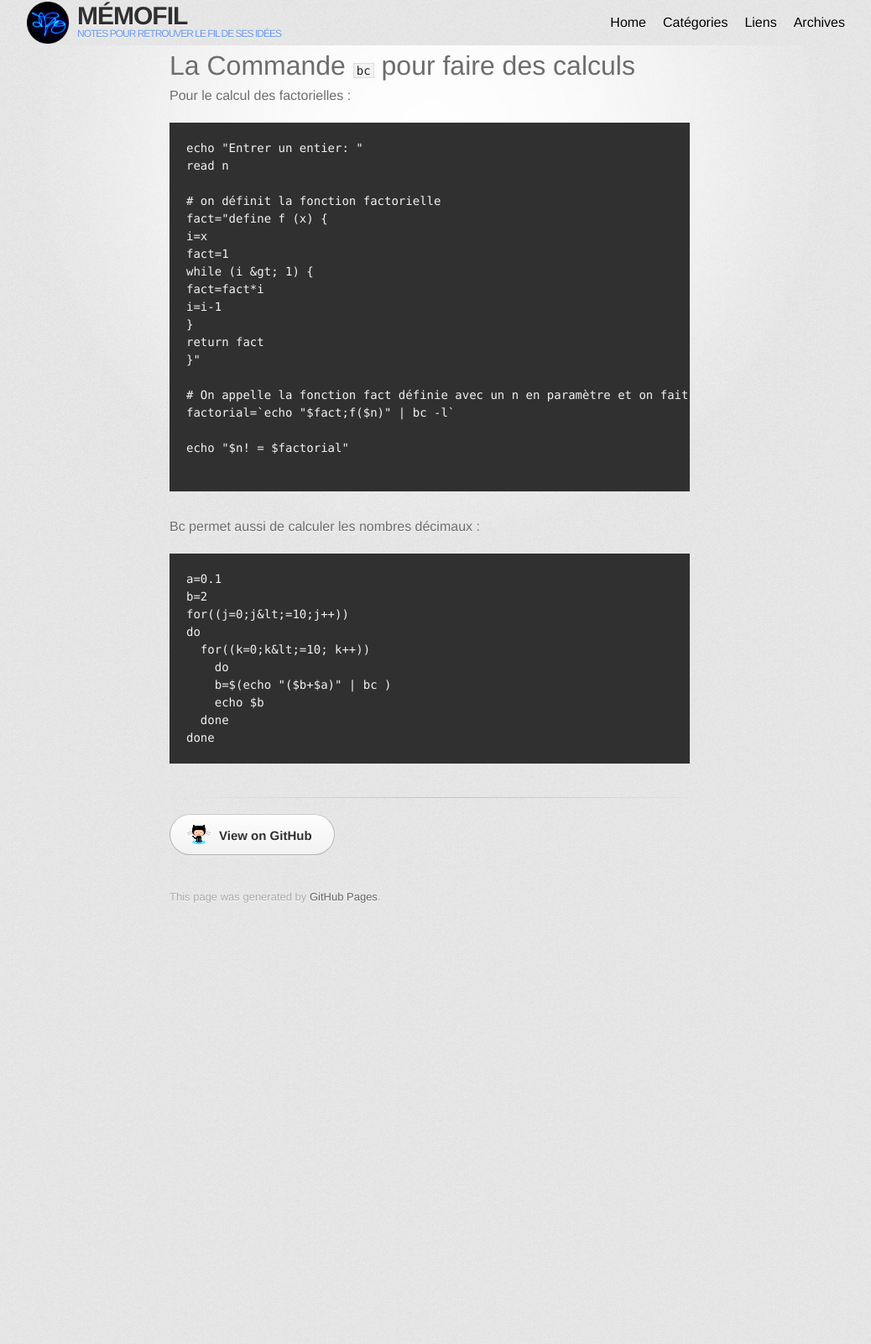
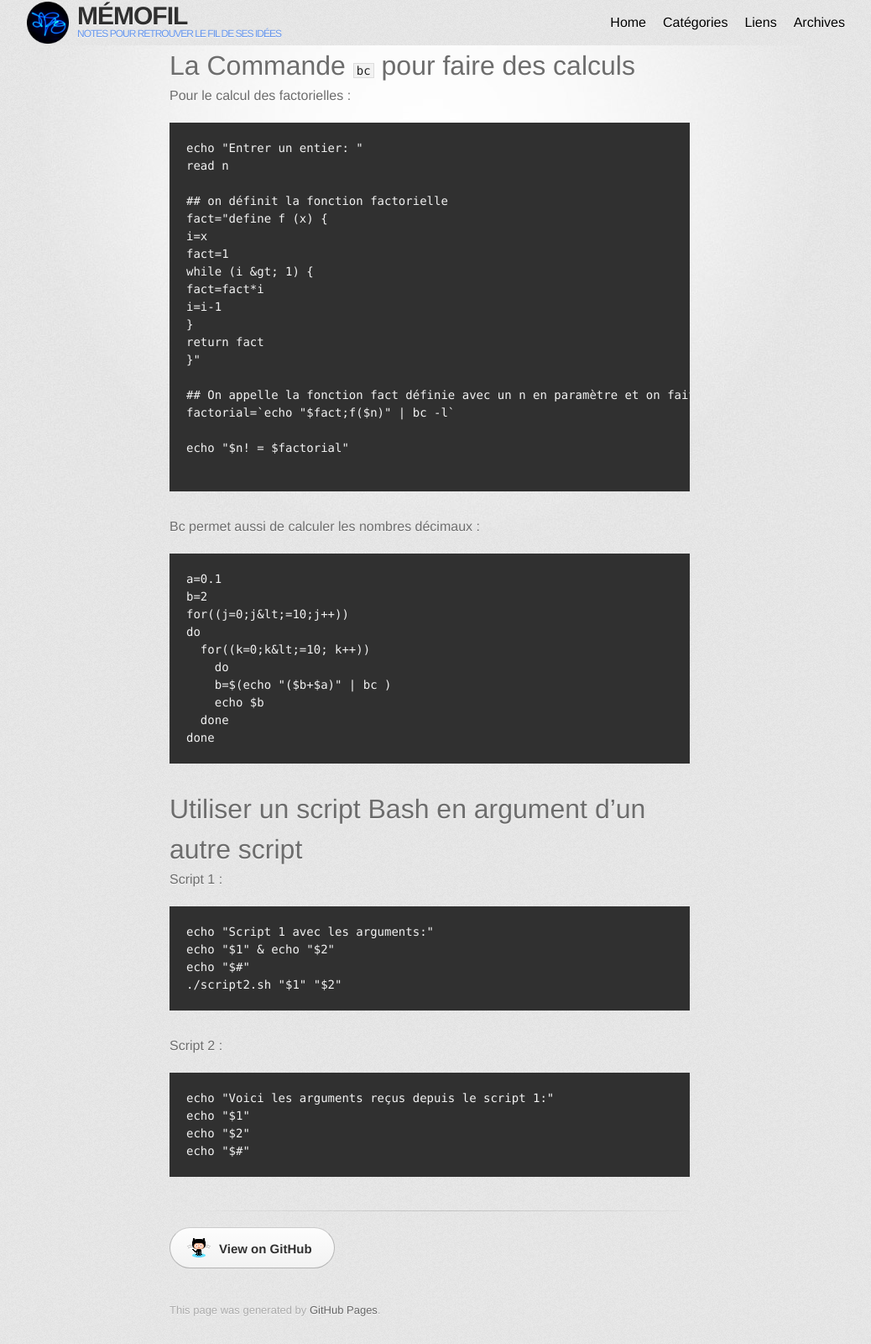
Before and after one commit to Memofil/memofil.github.io, a Jekyll site: the page built from _posts/2017-02-15-Commandes-Bash.markdown, in a window 1280 px wide. Shown: the whole page at 84% size, without its empty margins (128-1166 px from the left). Built offline with Jekyll 4.4.1, drawn with Linux system fonts in a browser that asks for light colours; nearby versions of some CDN libraries; some web fonts are replaced; before the commit the page ends 1108 px from its top, so only the background shows below that.

````diff
--- a/_posts/2017-02-15-Commandes-Bash.markdown
+++ b/_posts/2017-02-15-Commandes-Bash.markdown
@@ -14,7 +14,7 @@ Pour le calcul des factorielles :
 echo "Entrer un entier: "
 read n
 
-# on définit la fonction factorielle
+## on définit la fonction factorielle
 fact="define f (x) {
 i=x
 fact=1
@@ -25,7 +25,7 @@ i=i-1
 return fact
 }"
 
-# On appelle la fonction fact définie avec un n en paramètre et on fait un pipe avec bc
+## On appelle la fonction fact définie avec un n en paramètre et on fait un pipe avec bc
 factorial=`echo "$fact;f($n)" | bc -l`
 
 echo "$n! = $factorial"
@@ -45,3 +45,21 @@ do
   done
 done
 ```
+
+# Utiliser un script Bash en argument d'un autre script
+
+Script 1 :
+```
+echo "Script 1 avec les arguments:"
+echo "$1" & echo "$2"
+echo "$#"
+./script2.sh "$1" "$2"
+```
+
+Script 2 :
+```
+echo "Voici les arguments reçus depuis le script 1:"
+echo "$1"
+echo "$2"
+echo "$#"
+```
````
Also changed, not shown: _posts/2017-09-09-Personnaliser-Un-Site-Statique-Jekyll.markdown (added, +18 -0 lines), _posts/2017-10-04-essentiels-python.markdown (added, +47 -0 lines), _posts/2017-11-19-Installer-Ruby-et-Jekyll-sur-Ubuntu17.10.markdown (added, +25 -0 lines), _posts/2017-11-20-lancer-un-site-wordpress-en-local.markdown (added, +127 -0 lines), _posts/2017-09-09-Creer-Un-Site-Statique-avec-Jekyll - Copie.markdown (line endings or trailing spaces).
